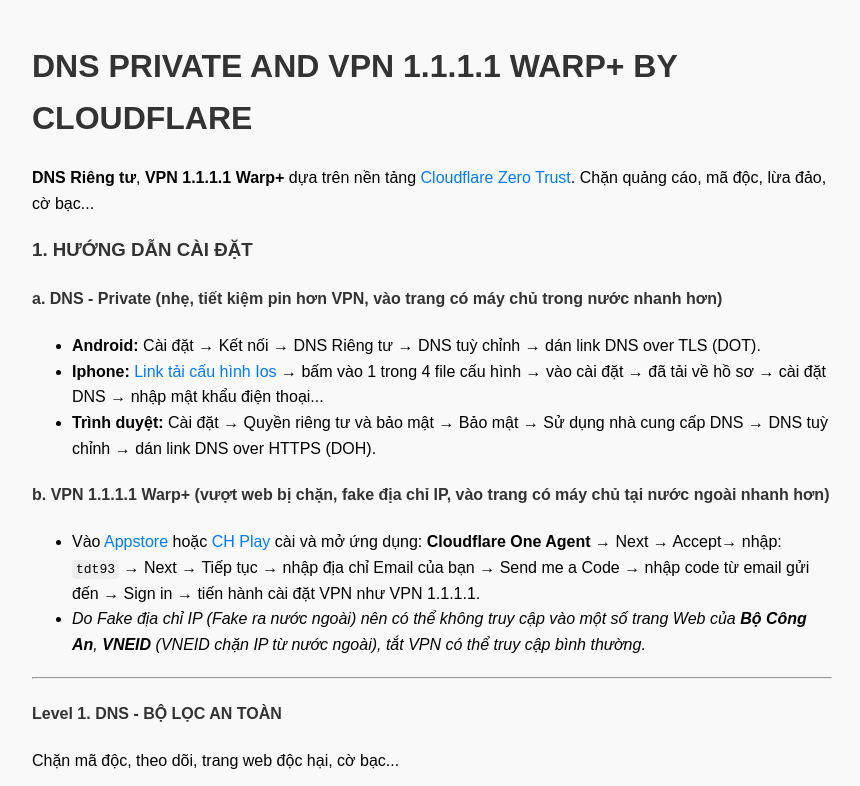
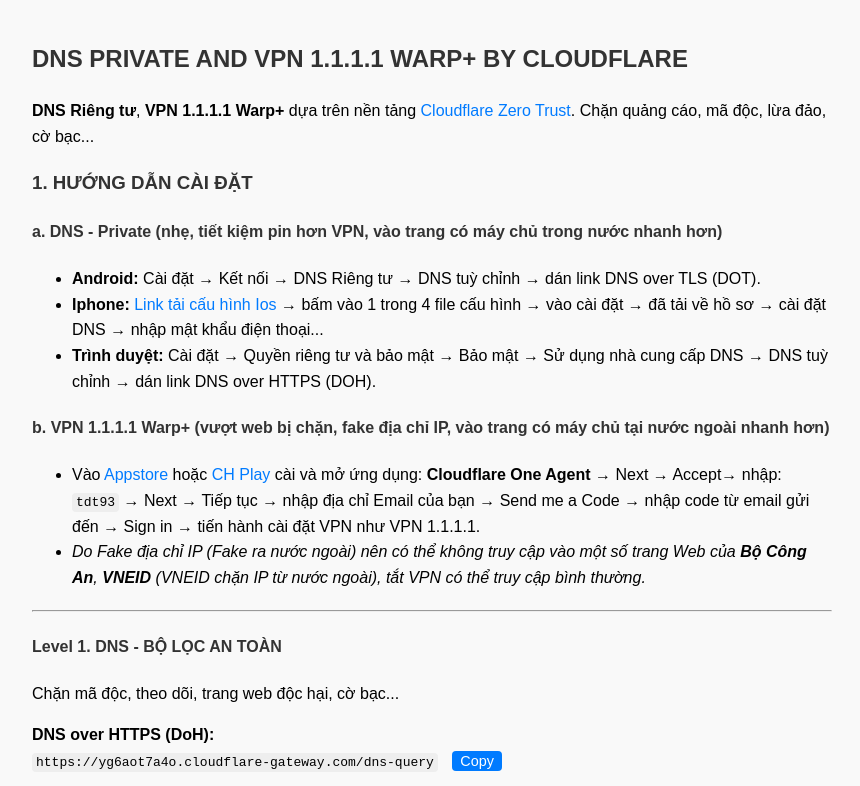
Before and after one commit to o0oS2/DNS-Filter, a plain HTML site: page index.html in a window 1280 px wide. Shown: the top 786 px of the page, without its empty margins (208-1068 px from the left). Drawn offline with Linux system fonts and the light colour scheme.

Commit message:
Update index.html

```diff
--- a/index.html
+++ b/index.html
@@ -54,7 +54,7 @@
     </style>
 </head>
 <body>
-    <h1>DNS PRIVATE AND VPN 1.1.1.1 WARP+ BY CLOUDFLARE</h1>
+    <h2>DNS PRIVATE AND VPN 1.1.1.1 WARP+ BY CLOUDFLARE</h2>
     <p><strong>DNS Riêng tư</strong>, <strong>VPN 1.1.1.1 Warp+</strong> dựa trên nền tảng <a href="https://www.cloudflare.com/learning/security/glossary/what-is-zero-trust/" target="_blank">Cloudflare Zero Trust</a>. Chặn quảng cáo, mã độc, lừa đảo, cờ bạc...</p>
 
     <h3>1. HƯỚNG DẪN CÀI ĐẶT</h3>
```
